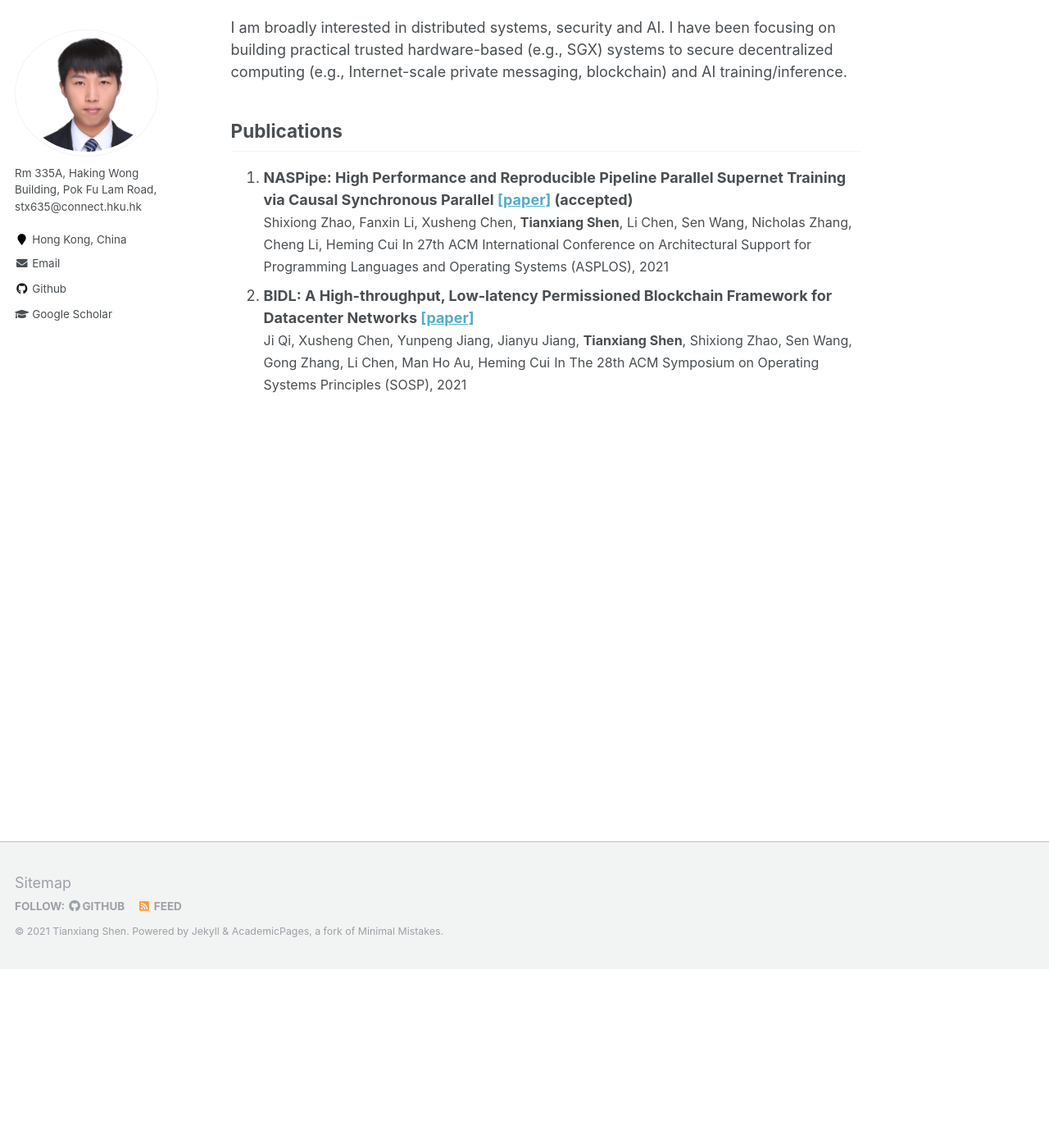
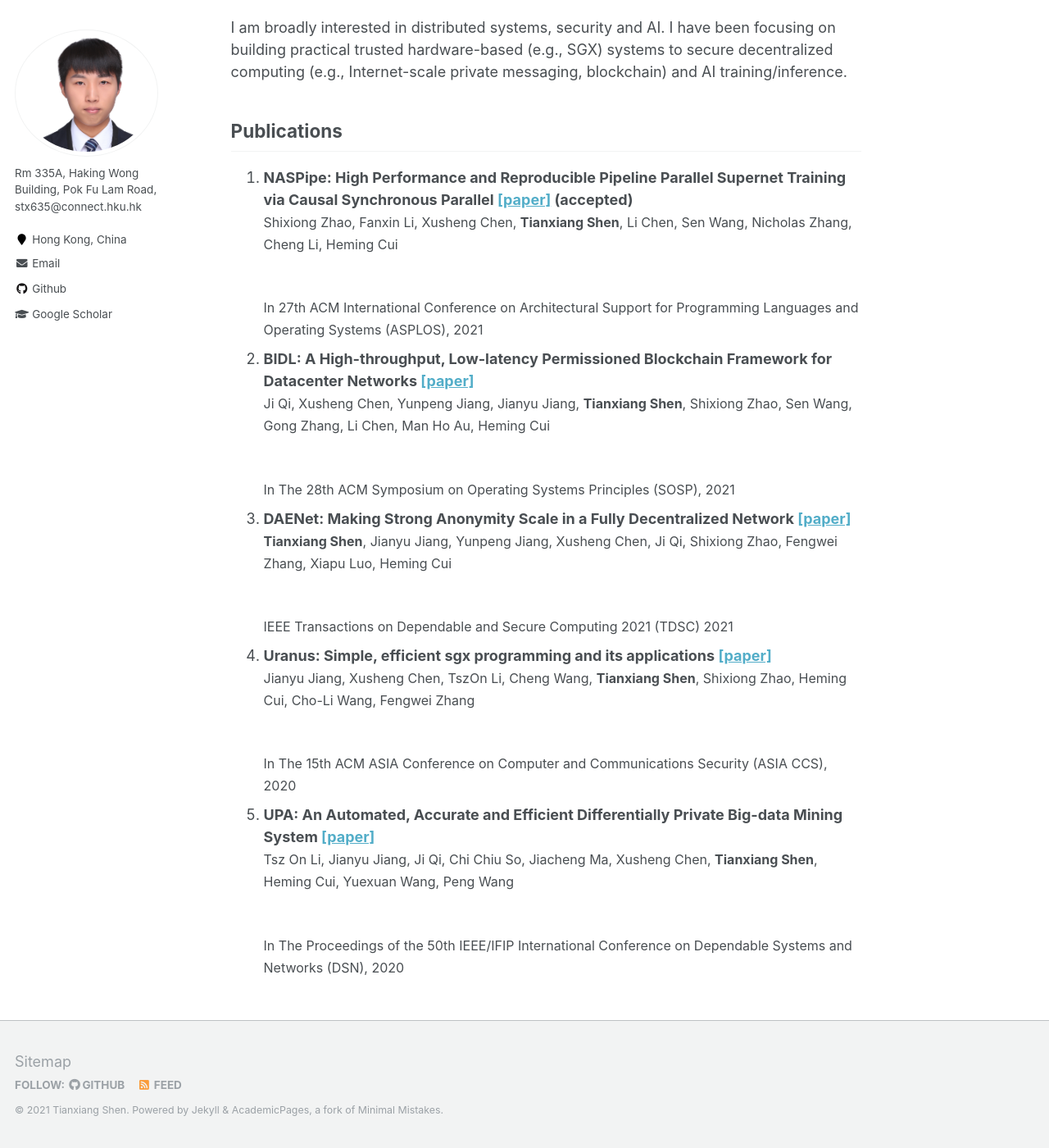
Before and after one commit to tianxiang999/tianxiang999.github.io, a Jekyll site: the page built from _pages/about.md, in a window 1280 px wide and 1400 px high, scrolled down 218 px. Shown: the whole window at 82% size. Built offline with Jekyll 4.4.1, drawn with Linux system fonts in a browser that asks for light colours.

Commit message:
Update about.md

```diff
--- a/_pages/about.md
+++ b/_pages/about.md
@@ -22,6 +22,7 @@ Publications
   <br>
    <font size="3">Shixiong Zhao, Fanxin Li, Xusheng Chen, <strong>Tianxiang
 Shen</strong>, Li Chen, Sen Wang, Nicholas Zhang, Cheng Li, Heming Cui</font>
+  <br>
    <font size="3">In 27th ACM International Conference on Architectural Support for Programming Languages and Operating Systems (ASPLOS), 2021  </font>
 
 2. <strong>BIDL: A High-throughput, Low-latency Permissioned Blockchain
@@ -30,5 +31,26 @@ Shen</strong>, Li Chen, Sen Wang, Nicholas Zhang, Cheng Li, Heming Cui</font>
    <font size="3">Ji Qi, Xusheng Chen, Yunpeng Jiang, Jianyu Jiang,
    <strong>Tianxiang Shen</strong>, Shixiong Zhao, Sen Wang, Gong Zhang, Li
    Chen, Man Ho Au, Heming Cui</font>
+   <br>
    <font size="3">In The 28th ACM Symposium on Operating Systems Principles
   (SOSP), 2021  </font>
+
+3. <strong>DAENet: Making Strong Anonymity Scale in a Fully Decentralized Network [[paper]](https://ieeexplore.ieee.org/document/9328493)</strong>
+  <br>
+   <font size="3"><strong>Tianxiang Shen</strong>, Jianyu Jiang, Yunpeng Jiang, Xusheng Chen, Ji Qi, Shixiong Zhao, Fengwei Zhang, Xiapu Luo, Heming Cui</font>
+   <br>
+   <font size="3">IEEE Transactions on Dependable and Secure Computing 2021
+   (TDSC) 2021</font>
+
+4. <strong>Uranus: Simple, efficient sgx programming and its applications [[paper]](https://i.cs.hku.hk/~heming/papers/asiaccs20-uranus.pdf)</strong>
+  <br>
+   <font size="3">Jianyu Jiang, Xusheng Chen, TszOn Li, Cheng Wang, <strong>Tianxiang Shen</strong>, Shixiong Zhao, Heming Cui, Cho-Li Wang, Fengwei Zhang</font>
+   <br>
+   <font size="3">In The 15th ACM ASIA Conference on Computer and Communications
+   Security (ASIA CCS), 2020  </font>
+
+5. <strong>UPA: An Automated, Accurate and Efficient Differentially Private Big-data Mining System [[paper]](https://i.cs.hku.hk/~heming/papers/dsn20-upa.pdf)</strong>
+  <br>
+   <font size="3">Tsz On Li, Jianyu Jiang, Ji Qi, Chi Chiu So, Jiacheng Ma, Xusheng Chen, <strong>Tianxiang Shen</strong>, Heming Cui, Yuexuan Wang, Peng Wang</font>
+   <br>
+   <font size="3">In The Proceedings of the 50th IEEE/IFIP International Conference on Dependable Systems and Networks (DSN), 2020  </font>
```
